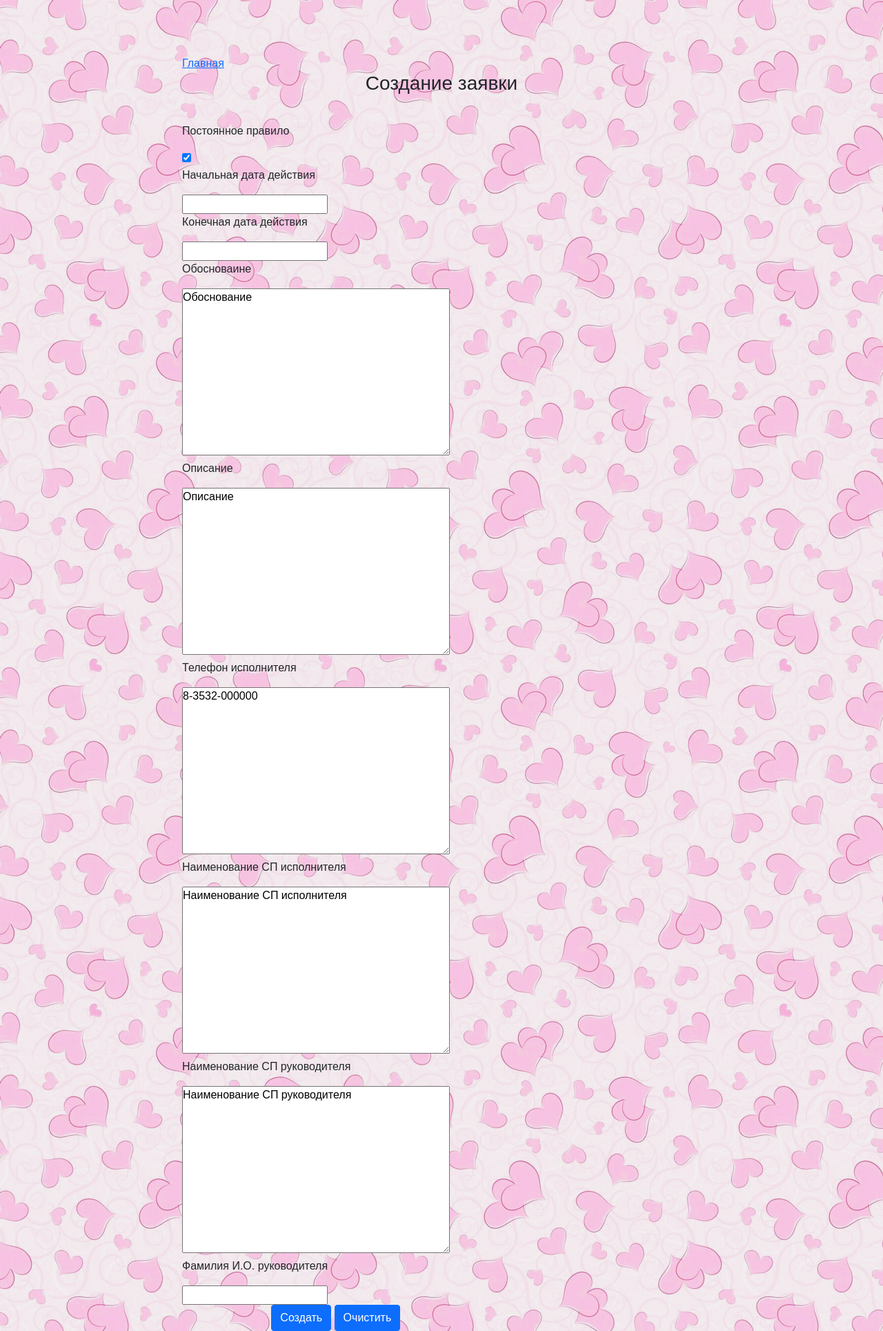
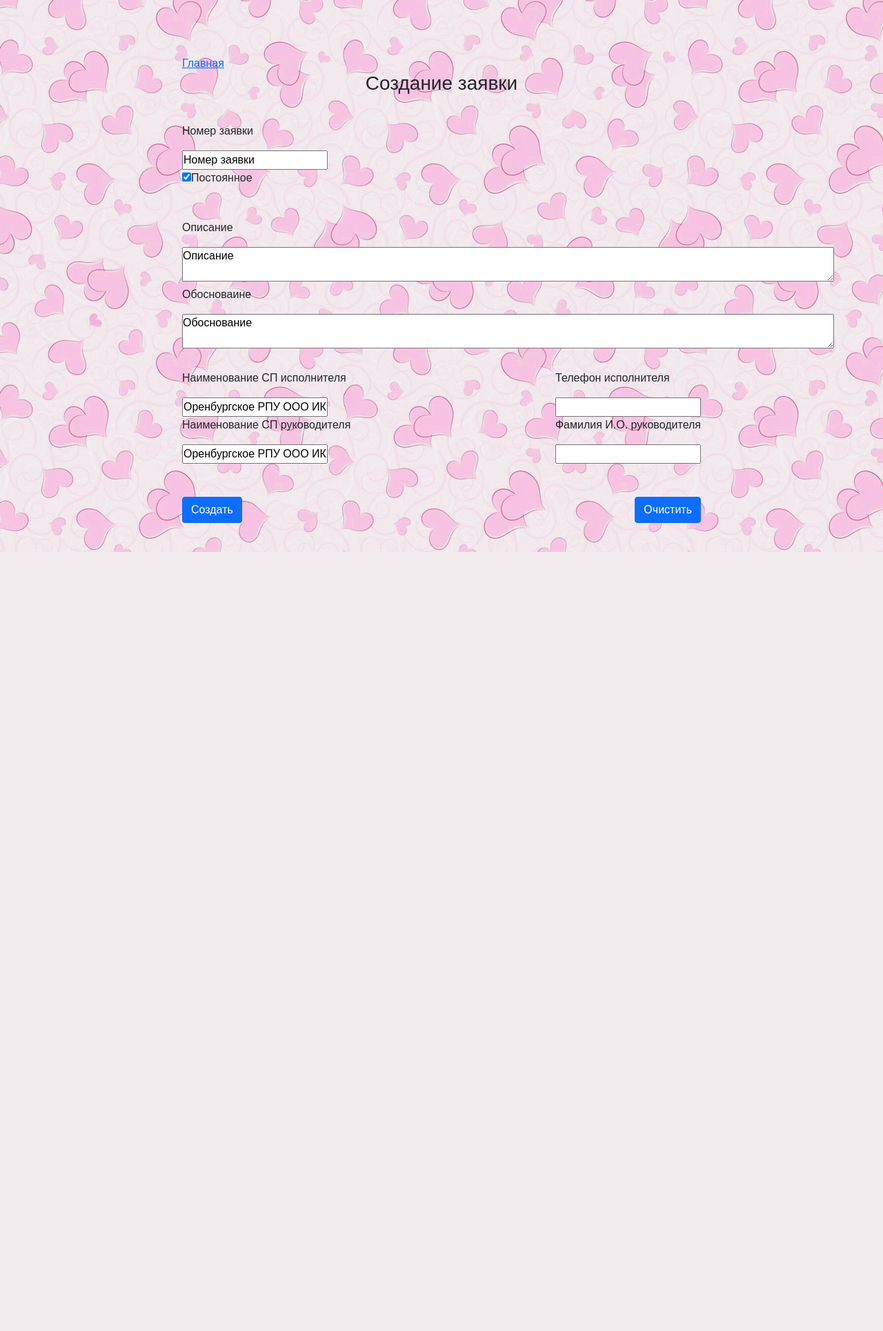
Before and after one commit to AtlantisOne/web_statement_firewall, a Django app: template web_statement/templates/main/create_html.html in a window 1280 px wide. Shown: the whole page at 69% size. After the commit the page ends 800 px from the top, so only its background shows below. Run offline with Django 3.2, Linux system fonts and the light colour scheme; the template is opened without the code that fills it: values that come from a table or form of the project are taken from there, others are empty; some libraries are stand-ins or nearby versions.

Commit message:
//refactor templete html

```diff
--- a/web_statement/templates/main/create_html.html
+++ b/web_statement/templates/main/create_html.html
@@ -10,63 +10,107 @@
             <h3 class="main_h3">Создание заявки</h3>
             <h3>{{ complete_bid }}</h3>
             <h3>{{ error_bid }}</h3>
+            <div>
+                <p>Номер заявки</p>
+                <input id="num_bid" name="num_bid" class="num_bid" placeholder="Номер заявки" type="text" readonly
+                       value="Номер заявки">
+            </div>
             <div class="main">
-                <div>
+
+                <div class="">
+                    {{ form_rule.management_form }}
+                    {% for form in form_rule %}
+                    <div class="row form-row spacer">
+                        <div class="col-4">
+                            <div class="main">
+                                <div>
+                                    <p>Источник</p>
+                                    {{form.source_bid}}
+                                </div>
+                                <div>
+                                    <p>Получатель</p>
+                                    {{form.recipient_bid}}
+                                </div>
+                                <div>
+                                    <p>Порты</p>
+                                    {{form.port_bid}}
+                                </div>
+                                <div>
+                                    <p>Протокол</p>
+                                    {{form.protocol_bid}}
+                                </div>
+                                <div class="input-group-append">
+                                    <br><br>
+                                    <button class="btn btn-success add-form-row">+</button>
+                                </div>
+                            </div>
+                        </div>
+                    </div>
+                    {% endfor %}
+
+                </div>
+
+            </div>
+            <div>
+                <label for="persistent_rule"><input name="persistent_rule" type="checkbox" id="persistent_rule"
+                                                    checked/>Постоянное</label><br><br>
+                <label id="date_rule_start_label" for="date_rule_start"><input type="date" name="date_rule_start"
+                                                                               id="date_rule_start"/>
+                    Начальная
+                    дата действия</label><br>
+                <label id="date_rule_end_label" for="date_rule_end"><input type="date" name="date_rule_end"
+                                                                           id="date_rule_end"/> Конечная дата
+                    действия</label>
+                <input type="hidden" name="auth_user" id="auth_user" value="{{ request.user.id }}"/>
+                <input type="hidden" id="persistent_rule_hidden" value=""/>
+                <input type="hidden" name="status_bid" id="status_bid" value="1"/>
+
+                <script src="{% static 'main/js/date_rule.js' %}"></script>
+
+                <p>Описание</p>
+                <textarea id="description_bid" name="description_bid" cols="100" rows="2"
+                          placeholder="Описание">Описание</textarea>
+
+
+                <p>Обосноваине</p>
+                <textarea id="justification_bid" name="justification_bid" cols="100" rows="2"
+                          placeholder="Обоснование">Обоснование</textarea>
+                <br><br>
+                <div class="main">
                     <div>
-                        {{ form_bid.management_form }}
-                        <p>Постоянное правило</p>
-                        {{form_bid.persistent_rule}}
-                        <br>
-                        <p>Начальная дата действия</p>
-                        {{form_bid.date_rule_start}}
-                        <p>Конечная дата действия</p>
-                        {{form_bid.date_rule_end}}
-                        <p>Обосноваине</p>
-                        {{form_bid.justification_bid}}
-                        <p>Описание</p>
-                        {{form_bid.description_bid}}
+                        <p>Наименование СП исполнителя</p>
+                        <input id="user_department_name_bid" name="user_department_name_bid"
+                               class="user_department_name_bid" placeholder="" type="text"
+                               value="Оренбургское РПУ ООО ИК «Сибинтек»">
+                    </div>
+                    <div>
                         <p>Телефон исполнителя</p>
-                        {{form_bid.user_phone_bid}}
-                        <p>Наименование СП исполнителя</p>
-                        {{form_bid.user_department_name_bid}}
+                        <input id="user_phone_bid" name="user_phone_bid" class="user_phone_bid" placeholder=""
+                               type="text"
+                               value="{{ request.user.user_phone }}">
+                    </div>
+                </div>
+                <div class="main">
+                    <div>
                         <p>Наименование СП руководителя</p>
-                        {{form_bid.boss_department_name_bid}}
+                        <input id="boss_department_name_bid" name="boss_department_name_bid"
+                               class="boss_department_name_bid" placeholder="" type="text"
+                               value="Оренбургское РПУ ООО ИК «Сибинтек»">
+                    </div>
                     <div>
                         <p>Фамилия И.О. руководителя</p>
                         <input id="boss_full_name_bid" name="boss_full_name_bid" class="boss_full_name_bid"
                                placeholder="" type="text"
                                value="">
                     </div>
-                    </div>
                 </div>
 
-            </div>
-            {{ form_rule.management_form }}
-            {% for form in form_rule %}
-            <div class="row form-row spacer">
-                <div class="col-4">
-                    <div class="main">
-                        <p>Источник</p>
-                        {{form.source_bid}}
-                        <p>Получатель</p>
-                        {{form.recipient_bid}}
-                        <p>Порты</p>
-                        {{form.port_bid}}
-                        <p>Протокол</p>
-                        {{form.protocol_bid}}
-                        <div class="input-group-append">
-                            <button class="btn btn-success add-form-row">+</button>
-                        </div>
-                    </div>
-                </div>
-            </div>
-            {% endfor %}
-            <div class="row spacer">
-                <div class="col-4 offset-2">
-                    <button type="submit" class="btn btn-block btn-primary">Создать</button>
+                <br><br>
+
+                <div class="buttons_main">
+                    <button name="result_button" type="submit" class="btn btn-block btn-primary">Создать</button>
                     <button type="reset" class="btn btn-block btn-primary">Очистить</button>
                 </div>
-            </div>
         </form>
     </div>
     {% endblock %}
```
